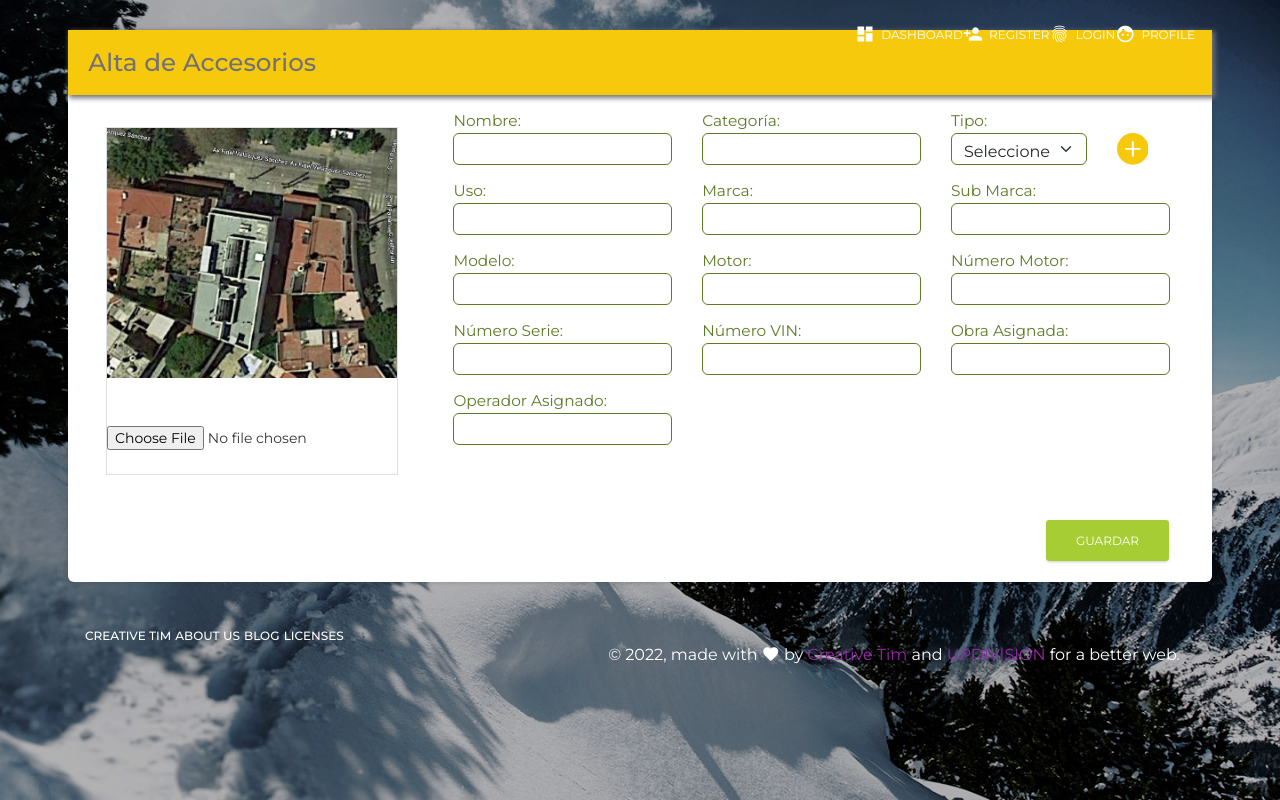
After one commit to richard2703/q2ces, a Laravel app: page /altaDeAccesorios in a window 1280 px wide. The commit adds this page. Run offline with Laravel 8, Linux system fonts and the light colour scheme; data that the repository does not hold is empty; some libraries are stand-ins or nearby versions.

Commit message:
Vista Alta de Accesorios

```diff
--- /dev/null
+++ b/resources/views/equipos/altaDeAccesorios.blade.php
@@ -0,0 +1,117 @@
+@extends('layouts.main', ['activePage' => 'obra', 'titlePage' => __('Alta de Equipo')])
+@section('content')
+    <div class="content">
+        <div class="container-fluid">
+            <div class="row justify-content-center">
+                <div class="col-11 align-self-start">
+                    <div class="card">
+                        <div class="card-body contCart">
+                            <form class="row">
+                                <div class="p-1 align-self-start bacTituloPrincipal">
+                                    <h2 class="my-3 ms-3 texticonos ">Alta de Accesorios</h2>
+                                </div>
+                                    <div class="row mt-3">
+                                        <div class="col-12 col-md-4  my-3">
+                                            <div class="text-center mx-auto border vistaFoto mb-4">
+                                                <i><img class="imgVista img-fluid mb-5" src="{{ asset('/img/general/vistaAerea.jpg') }}"></i>
+                                                 <input class="mb-4" type="file" name="logo" id=" ">
+                                            </div>
+                                        </div>
+
+                                        <div class="col-12 col-md-8 ">
+                                            <div class="row">
+                                                <div class=" col-12 col-sm-6 col-lg-4 mb-3 ">
+                                                    <label class="labelTitulo">Nombre:</label></br>
+                                                    <input type="text" class="inputCaja" id="" name="calle" value="">
+                                                </div>
+
+                                                <div class=" col-12 col-sm-6 col-lg-4 mb-3 ">
+                                                    <label class="labelTitulo">Categoría:</label></br>
+                                                    <input type="text" class="inputCaja" id="" name="calle" value="">
+                                                </div>
+
+                                                <div class=" col-12 col-sm-6 col-lg-4 mb-3 ">
+                                                    <div class="row align-items-end">
+                                                        <div class="col-8">
+                                                            <label class="labelTitulo">Tipo:</label></br>
+                                                             <select class="form-select" aria-label="Default select example">
+                                                                <option selected>Seleccione</option>
+                                                                    <option value="1">Maquinaria Pesada</option>
+                                                                    <option value="2">Equipo ligero</option>
+                                                                    <option value="1">Movimiento de Tierras</option>
+                                                            </select>
+
+                                                        </div>
+                                                        <div class="col-4">
+                                                            <svg xmlns="http://www.w3.org/2000/svg"  fill="currentColor" class="bi bi-plus-circle-fill btnMas" viewBox="0 0 16 16">
+                                                                <path d="M16 8A8 8 0 1 1 0 8a8 8 0 0 1 16 0zM8.5 4.5a.5.5 0 0 0-1 0v3h-3a.5.5 0 0 0 0 1h3v3a.5.5 0 0 0 1 0v-3h3a.5.5 0 0 0 0-1h-3v-3z"/>
+                                                            </svg>
+                                                        </div>
+                                                    </div>
+                                                </div>
+
+                                                <div class=" col-12 col-sm-6 col-lg-4 mb-3 ">
+                                                    <label class="labelTitulo">Uso:</label></br>
+                                                    <input type="text" class="inputCaja" id="" name="calle" value="">
+                                                </div>
+
+                                                <div class=" col-12 col-sm-6 col-lg-4 mb-3 ">
+                                                    <label class="labelTitulo">Marca:</label></br>
+                                                        <input type="text" class="inputCaja" id="" name="calle" value="">
+                                                </div>
+
+                                                <div class=" col-12 col-sm-6 col-lg-4 mb-3 ">
+                                                    <label class="labelTitulo">Sub Marca:</label></br>
+                                                    <input type="text" class="inputCaja" id="" name="calle" value="">
+                                                </div>
+
+                                                <div class=" col-12 col-sm-6 col-lg-4 mb-3 ">
+                                                    <label class="labelTitulo">Modelo:</label></br>
+                                                    <input type="text" class="inputCaja" id="" name="calle" value="">
+                                                </div>
+
+                                                <div class=" col-12 col-sm-6 col-lg-4 mb-3 ">
+                                                    <label class="labelTitulo">Motor:</label></br>
+                                                    <input type="text" class="inputCaja" id="" name="calle" value="">
+                                                </div>
+
+                                                <div class=" col-12 col-sm-6 col-lg-4 mb-3 ">
+                                                    <label class="labelTitulo">Número Motor:</label></br>
+                                                    <input type="text" class="inputCaja" id="" name="calle" value="">
+                                                </div>
+
+                                                <div class=" col-12 col-sm-6 col-lg-4 mb-3 ">
+                                                    <label class="labelTitulo">Número Serie:</label></br>
+                                                    <input type="text" class="inputCaja" id="" name="calle" value="">
+                                                </div>
+
+                                                <div class=" col-12 col-sm-6 col-lg-4 mb-3 ">
+                                                    <label class="labelTitulo">Número VIN:</label></br>
+                                                    <input type="text" class="inputCaja" id="" name="calle" value="">
+                                                </div>
+
+                                                <div class=" col-12 col-sm-6 col-lg-4 mb-3 ">
+                                                    <label class="labelTitulo">Obra Asignada:</label></br>
+                                                    <input type="text" class="inputCaja" id="" name="calle" value="">
+                                                </div>
+
+                                                <div class=" col-12 col-sm-6 col-lg-4 mb-3 ">
+                                                    <label class="labelTitulo">Operador Asignado:</label></br>
+                                                    <input type="text" class="inputCaja" id="" name="calle" value="">
+                                                </div>
+
+                                            </div>
+                                        </div>
+
+                                        <div class="col-12 text-end mb-3 ">
+                                        <button type="submit" class="btn botonGral">Guardar</button>
+                                    </div>
+                                </div>
+                            </form>
+                        </div>
+                    </div>
+                </div>
+            </div>
+        </div>
+    </div>
+@endsection
--- a/routes/web.php
+++ b/routes/web.php
@@ -24,6 +24,10 @@ Route::get('/dashboard', function () {
 
 Route::get('/altaDeEquipos', function () {
     return view('equipos.altaDeEquipos');
+});
+
+Route::get('/altaDeAccesorios', function () {
+    return view('equipos.altaDeAccesorios');
 });
 
 Route::get('/verEquipos', function () {
```
Also changed, not shown: resources/views/equipos/altaDeEquipos.blade.php (+5 -3 lines), resources/views/layouts/navbars/sidebar.blade.php (+7 -0 lines), resources/views/personal/altaDePersonal.blade.php (+6 -1 lines).
